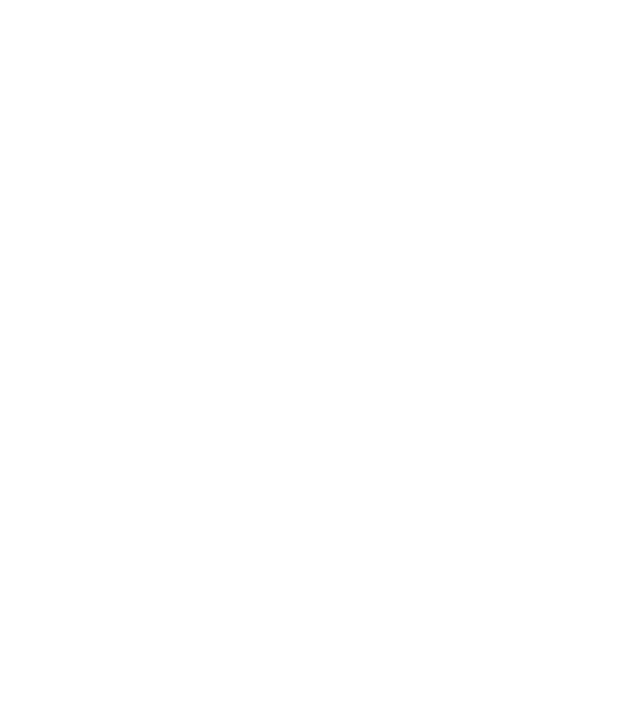
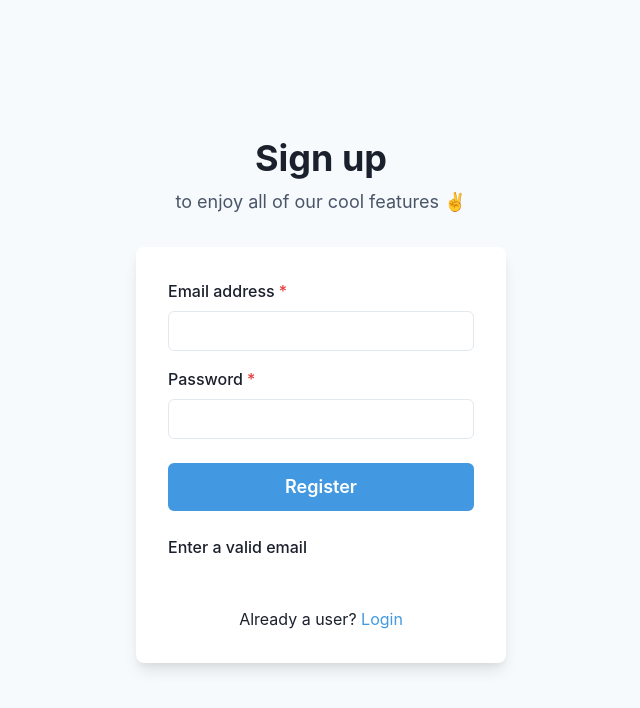
Before and after one commit to 451fahrenheit/451, a React (Create React App) app: page /register in a window 1280 px wide. Shown: the top 708 px of the page, without its empty margins (319-959 px from the left). Built offline with nearby package versions, Linux system fonts and the light colour scheme.

Commit message:
ADD 1. Configured Chakra UI 2. Added register form

```diff
--- a/package.json
+++ b/package.json
@@ -3,10 +3,14 @@
   "version": "0.1.0",
   "private": true,
   "dependencies": {
+    "@chakra-ui/react": "^2.3.7",
+    "@emotion/react": "^11.10.5",
+    "@emotion/styled": "^11.10.5",
     "@testing-library/cypress": "^8.0.3",
     "@testing-library/jest-dom": "^5.14.1",
     "@testing-library/react": "^13.0.0",
     "@testing-library/user-event": "^13.2.1",
+    "framer-motion": "^7.6.4",
     "react": "^18.2.0",
     "react-dom": "^18.2.0",
     "react-router-dom": "^6.4.3",
--- a/src/components/Register.jsx
+++ b/src/components/Register.jsx
@@ -1,9 +1,96 @@
+import {
+	Flex,
+	Box,
+	FormControl,
+	FormLabel,
+	Input,
+	InputGroup,
+	InputRightElement,
+	Stack,
+	Button,
+	Heading,
+	Text,
+	useColorModeValue,
+	Link,
+} from '@chakra-ui/react';
+import { useState } from 'react';
+// import { ViewIcon, ViewOffIcon } from '@chakra-ui/icons';
 
 function Register() {
+
+	const [showPassword, setShowPassword] = useState(false);
+
 	return (
-		<>
-		</>
+		<Flex
+			minH={'100vh'}
+			align={'center'}
+			justify={'center'}
+			bg={useColorModeValue('gray.50', 'gray.800')}>
+			<Stack spacing={8} mx={'auto'} maxW={'lg'} py={12} px={6}>
+				<Stack align={'center'}>
+					<Heading fontSize={'4xl'} textAlign={'center'}>
+            Sign up
+					</Heading>
+					<Text fontSize={'lg'} color={'gray.600'}>
+            to enjoy all of our cool features ✌️
+					</Text>
+				</Stack>
+				<Box
+					rounded={'lg'}
+					bg={useColorModeValue('white', 'gray.700')}
+					boxShadow={'lg'}
+					p={8}>
+					<Stack spacing={4}>
+						<FormControl id="email" isRequired>
+							<FormLabel>Email address</FormLabel>
+							<Input type="email" />
+						</FormControl>
+						<FormControl id="password" isRequired>
+							<FormLabel>Password</FormLabel>
+							<InputGroup>
+								<Input type={showPassword ? 'text' : 'password'} />
+								<InputRightElement h={'full'}>
+									<Button
+										variant={'ghost'}
+										onClick={() =>
+											setShowPassword((showPassword) => !showPassword)
+										}>
+										{/* {showPassword ? <ViewIcon /> : <ViewOffIcon />} */}
+									</Button>
+								</InputRightElement>
+							</InputGroup>
+						</FormControl>
+						<Stack spacing={10} pt={2}>
+							<Button
+								aria-label="register"
+								loadingText="Submitting"
+								size="lg"
+								bg={'blue.400'}
+								color={'white'}
+								_hover={{
+									bg: 'blue.500',
+								}}>
+                Register
+							</Button>
+						</Stack>
+						<FormControl id="error" pt={2}>
+							<FormLabel
+								data-cy="error"
+							>
+								Enter a valid email
+							</FormLabel>
+						</FormControl>
+						<Stack pt={6}>
+							<Text align={'center'}>
+                Already a user? <Link color={'blue.400'}>Login</Link>
+							</Text>
+						</Stack>
+					</Stack>
+				</Box>
+			</Stack>
+		</Flex>
 	);
 }
 
+
 export default Register;
--- a/src/index.js
+++ b/src/index.js
@@ -2,11 +2,11 @@
 import React from 'react';
 import ReactDOM from 'react-dom/client';
 import { BrowserRouter, Routes, Route } from 'react-router-dom';
+import { ChakraProvider } from '@chakra-ui/react';
 
 import './index.css';
 
 import Register from './pages/Register';
-import reportWebVitals from './reportWebVitals';
 
 export default function App(){
 	return(
@@ -20,11 +20,8 @@
 const root = ReactDOM.createRoot(document.getElementById('root'));
 root.render(
 	<React.StrictMode>
-		<App />
+		<ChakraProvider>
+			<App />
+		</ChakraProvider>
 	</React.StrictMode>
 );
-
-// If you want to start measuring performance in your app, pass a function
-// to log results (for example: reportWebVitals(console.log))
-// or send to an analytics endpoint. Learn more: https://bit.ly/CRA-vitals
-reportWebVitals();
```
Also changed, not shown: 1 other file (tests, documents, lock files or other folders).
